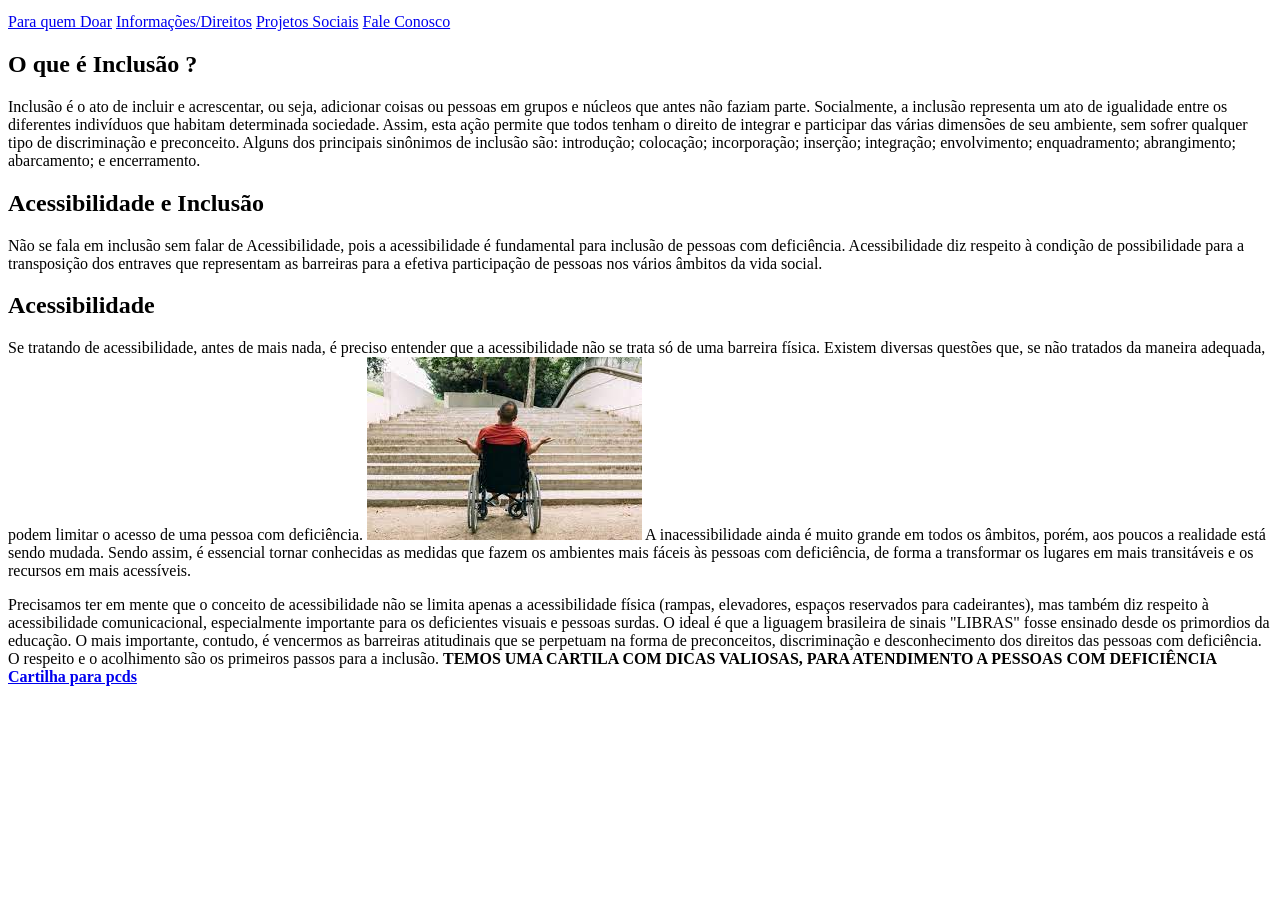
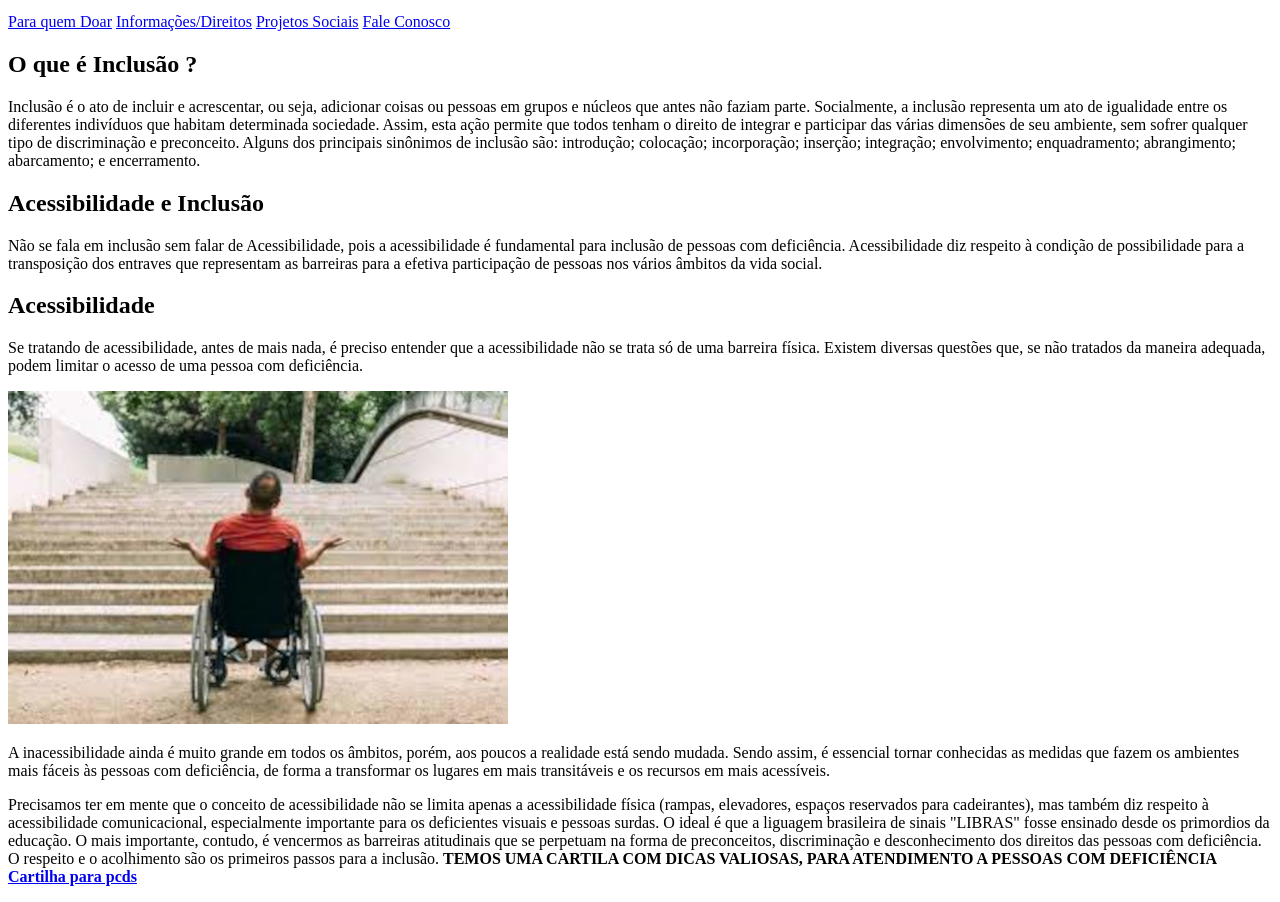
Before and after one commit to Cientistadado/Nossa-Inclusao, a plain HTML site: page index.html in a window 1280 px wide. Shown: the part 101-1003 px from the top of the page. Before the commit the page ends 803 px from the top, so only its background shows below. Drawn offline with Linux system fonts and the light colour scheme.

Commit message:
atualização

```diff
--- a/index.html
+++ b/index.html
@@ -36,10 +36,15 @@
         <h2>Acessibilidade</h2>
 
         <p>Se tratando de acessibilidade, antes de mais nada, é preciso entender que a acessibilidade não se trata só de uma barreira física. Existem diversas questões que, se não tratados da maneira adequada, podem limitar o acesso de uma pessoa com deficiência.
-            <img src="imagem-acessibilidade.jpg" alt="Acessibilidade">
+        </p>
+            <picture>
+                <source media="(max-width: 670px )" srcset="imagem-acessibilidade.jpg">
+                <img src="imagem-acessibilidade02.jpg" alt="Acessibilidade">
+            </picture>
 
-        A inacessibilidade ainda é muito grande em todos os âmbitos, porém, aos poucos a realidade está sendo mudada. Sendo assim, é essencial tornar conhecidas as medidas que fazem os ambientes mais fáceis às pessoas com deficiência, de forma a transformar os lugares em mais transitáveis e os recursos em mais acessíveis.
+        <p>A inacessibilidade ainda é muito grande em todos os âmbitos, porém, aos poucos a realidade está sendo mudada. Sendo assim, é essencial tornar conhecidas as medidas que fazem os ambientes mais fáceis às pessoas com deficiência, de forma a transformar os lugares em mais transitáveis e os recursos em mais acessíveis.
         </p>
+
 
         <p>
         Precisamos ter em mente que o conceito de acessibilidade não
```
Also changed, not shown: imagem-acessibilidade01.jpg (added), imagem-acessibilidade02.jpg (added), logotipo01.jpg (added).
